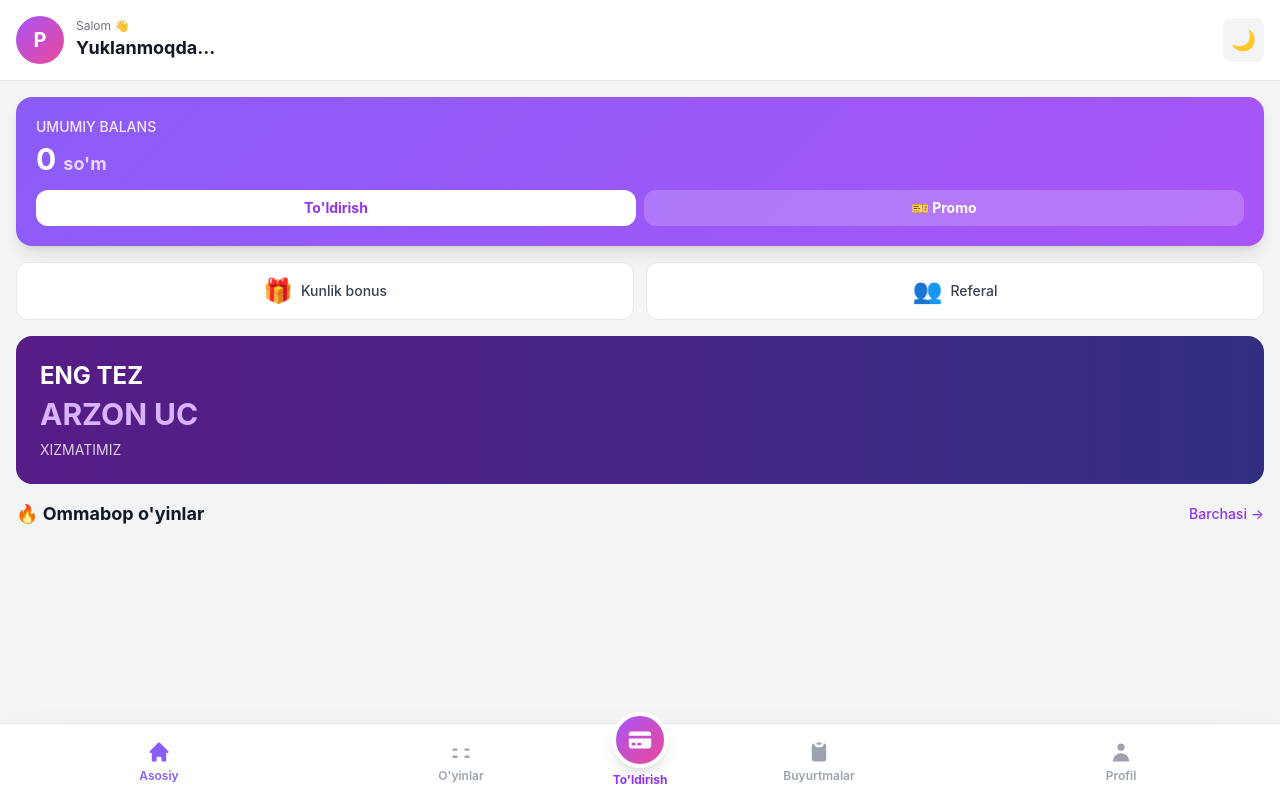
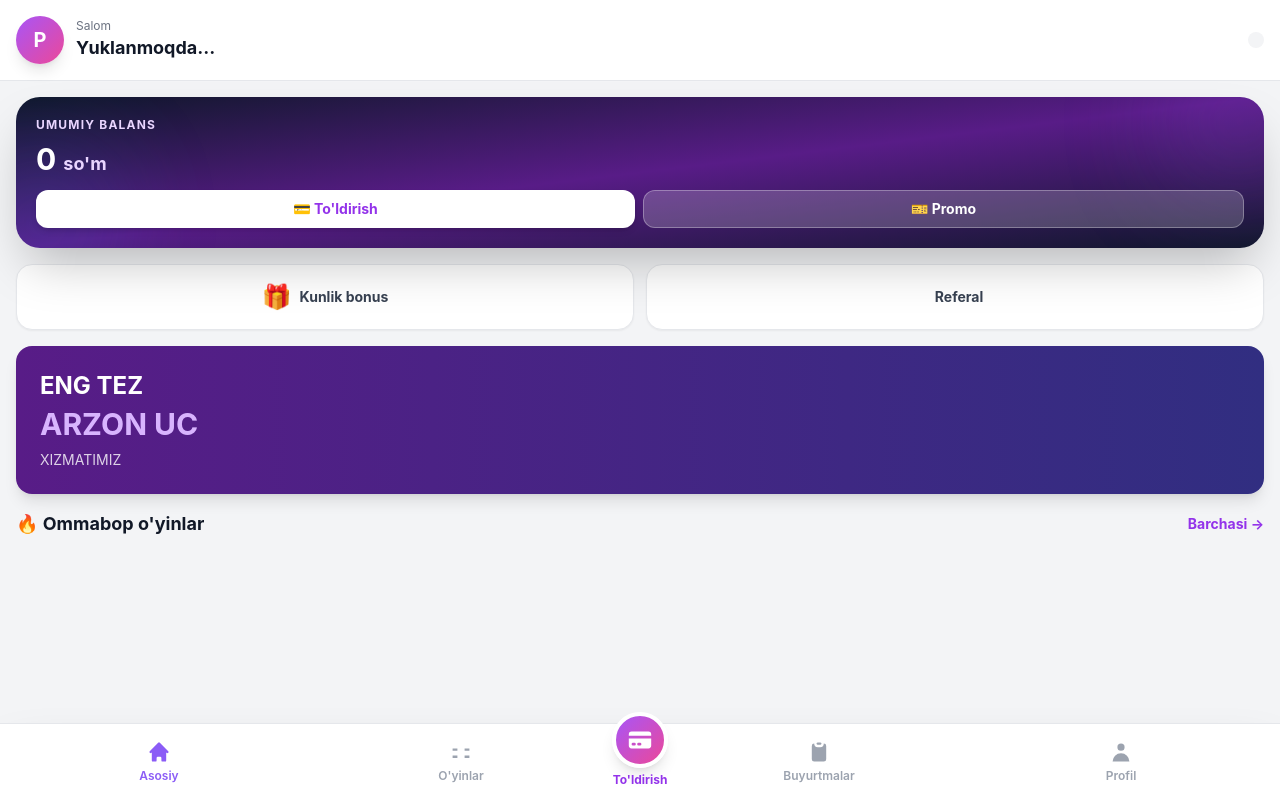
Before and after one commit to nurekeshureke090-cmd/Donate-bot, a plain HTML site: page index.html in a window 1280 px wide. Drawn offline with nearby package versions, Linux system fonts and the light colour scheme; a script that the page names is missing.

Commit message:
Update index.html

```diff
--- a/index.html
+++ b/index.html
@@ -106,35 +106,50 @@ body.dark .bg-gray-200 { background: #6b7280 !important; }
 </head>
 <body>
 
-<!-- ASOSIY SAHIFA -->
+<!-- ASOSIY SAHIFA (PAYERPIN USLUBIDA) -->
 <div id="page-home" class="page active">
 <div class="top-header flex items-center justify-between">
   <div class="flex items-center gap-3">
-<div class="w-12 h-12 bg-gradient-to-br from-purple-500 to-pink-500 rounded-full flex items-center justify-center font-bold text-xl text-white" id="avatar">P</div>
+    <div class="w-12 h-12 bg-gradient-to-br from-purple-500 to-pink-500 rounded-full flex items-center justify-center font-bold text-xl text-white shadow-lg" id="avatar">P</div>
     <div>
-<p class="text-xs text-gray-500">Salom 👋</p>
+      <p class="text-xs text-gray-500">Salom </p>
       <p class="font-bold text-lg text-gray-900" id="username">Yuklanmoqda...</p>
       <p class="text-xs font-bold text-yellow-600" id="vip-badge"></p>
     </div>
   </div>
-<button onclick="toggleDarkMode()" class="bg-gray-100 p-2 rounded-lg text-xl" id="theme-btn">🌙</button>
-</div>
-<div class="p-4">
-<div class="gradient-bg p-5 rounded-2xl shadow-lg">
-<p class="text-sm text-purple-100 font-medium">UMUMIY BALANS</p>
-<p class="text-3xl font-bold mt-1 text-white" id="user-balance">0 <span class="text-lg text-purple-200">so'm</span></p>
+  <button onclick="toggleDarkMode()" class="bg-gray-100 p-2 rounded-lg text-xl" id="theme-btn"></button>
+</div>
+
+<div class="p-4">
+  <!-- Balans kartochkasi -->
+  <div class="bg-gradient-to-br from-slate-900 via-purple-900 to-slate-900 p-5 rounded-3xl shadow-2xl mb-4 relative overflow-hidden">
+    <div class="absolute top-0 right-0 w-32 h-32 bg-purple-500 rounded-full filter blur-3xl opacity-30 -mr-10 -mt-10"></div>
+    <div class="absolute bottom-0 left-0 w-32 h-32 bg-blue-500 rounded-full filter blur-3xl opacity-30 -ml-10 -mb-10"></div>
+    <div class="relative z-10">
+      <p class="text-xs text-purple-200 uppercase tracking-widest font-bold">UMUMIY BALANS</p>
+      <p class="text-3xl font-bold mt-2 text-white" id="user-balance">0 <span class="text-lg text-purple-200">so'm</span></p>
       <div class="mt-3 flex gap-2">
-<button onclick="navigateTo('topup')" class="flex-1 bg-white text-purple-600 px-4 py-2 rounded-xl font-bold text-sm"> To'ldirish</button>
-<button onclick="navigateTo('promo')" class="flex-1 bg-white/20 text-white px-4 py-2 rounded-xl font-bold text-sm">🎫 Promo</button>
-</div>
-</div>
-</div>
-<div class="px-4 grid grid-cols-2 gap-3 mb-4">
-<button onclick="navigateTo('daily-bonus')" class="bg-white p-3 rounded-xl flex items-center justify-center gap-2 border border-gray-200"><span class="text-2xl">🎁</span><span class="font-medium text-sm text-gray-700">Kunlik bonus</span></button>
-<button onclick="navigateTo('referal')" class="bg-white p-3 rounded-xl flex items-center justify-center gap-2 border border-gray-200"><span class="text-2xl">👥</span><span class="font-medium text-sm text-gray-700">Referal</span></button>
-</div>
-<div class="px-4 mb-4">
-<div class="bg-gradient-to-r from-purple-900 to-indigo-900 rounded-2xl p-6 relative overflow-hidden">
+        <button onclick="navigateTo('topup')" class="flex-1 bg-white text-purple-600 px-4 py-2 rounded-xl font-bold text-sm shadow-md">💳 To'ldirish</button>
+        <button onclick="navigateTo('promo')" class="flex-1 bg-white/20 text-white px-4 py-2 rounded-xl font-bold text-sm border border-white/30">🎫 Promo</button>
+      </div>
+    </div>
+  </div>
+
+  <!-- Tezkor tugmalar -->
+  <div class="grid grid-cols-2 gap-3 mb-4">
+    <button onclick="navigateTo('daily-bonus')" class="bg-white p-4 rounded-2xl flex items-center justify-center gap-2 border border-gray-200 shadow-sm">
+      <span class="text-2xl">🎁</span>
+      <span class="font-bold text-sm text-gray-700">Kunlik bonus</span>
+    </button>
+    <button onclick="navigateTo('referal')" class="bg-white p-4 rounded-2xl flex items-center justify-center gap-2 border border-gray-200 shadow-sm">
+      <span class="text-2xl"></span>
+      <span class="font-bold text-sm text-gray-700">Referal</span>
+    </button>
+  </div>
+
+  <!-- Reklama banner -->
+  <div class="px-0 mb-4">
+    <div class="bg-gradient-to-r from-purple-900 to-indigo-900 rounded-2xl p-6 relative overflow-hidden shadow-lg">
       <div class="relative z-10">
         <h3 class="text-2xl font-bold mb-1 text-white">ENG TEZ</h3>
         <h3 class="text-3xl font-bold text-purple-300 mb-2">ARZON UC</h3>
@@ -142,15 +157,21 @@ body.dark .bg-gray-200 { background: #6b7280 !important; }
       </div>
     </div>
   </div>
-<div class="px-4 mb-4" id="active-contest"></div>
-<div class="px-4">
+
+  <!-- Tanlov -->
+  <div class="mb-4" id="active-contest"></div>
+
+  <!-- Ommabop o'yinlar -->
   <div class="flex justify-between items-center mb-3">
     <h2 class="font-bold text-lg text-gray-900">🔥 Ommabop o'yinlar</h2>
-<button onclick="navigateTo('games')" class="text-purple-600 font-medium text-sm">Barchasi →</button>
+    <button onclick="navigateTo('games')" class="text-purple-600 font-bold text-sm">Barchasi →</button>
   </div>
   <div class="grid grid-cols-3 gap-3" id="popular-games"></div>
-</div>
-<div class="px-4 mt-4" id="notifications-container"></div>
+
+  <!-- Bildirishnomalar -->
+  <div class="mt-4" id="notifications-container"></div>
+</div>
+</div>
 </div><!-- O'YINLAR SAHIFASI -->
 <div id="page-games" class="page">
 <div class="top-header">
@@ -174,7 +195,7 @@ body.dark .bg-gray-200 { background: #6b7280 !important; }
 <div id="pubg-tabs" class="p-4 hidden">
   <div class="flex gap-2 mb-4">
     <button class="tab-btn active" id="tab-uc" onclick="switchTab('uc')">💎 UC</button>
-    <button class="tab-btn" id="tab-prime" onclick="switchTab('prime')"> Prime</button>
+    <button class="tab-btn" id="tab-prime" onclick="switchTab('prime')">🎁 Prime</button>
   </div>
   <h2 class="font-bold text-lg mb-3 text-gray-900">Paketni tanlang</h2>
   <div id="packages-list" class="grid grid-cols-2 gap-3"></div>
```
Lines whose indentation alone changed are shown as unchanged.
